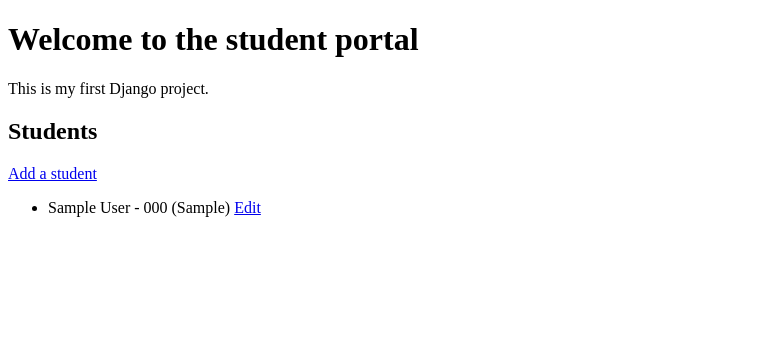
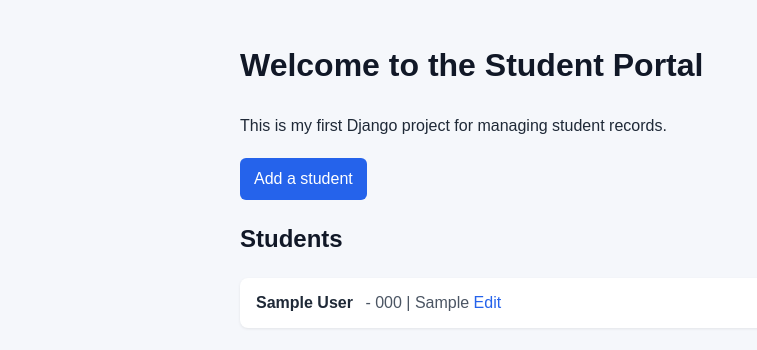
Before and after one commit to fiddel-cmd/Learn-django-with-Fiddel-, a Django app: page /students/ in a window 1280 px wide. Shown: the top 350 px of the page, without its empty margins (0-757 px from the left). Run offline with Django 5.2, Linux system fonts and the light colour scheme; tables that the repository leaves empty hold one stand-in row (values such as "Sample post").

Commit message:
Improve student portal templates and fix Django host settings

```diff
--- a/config/settings.py
+++ b/config/settings.py
@@ -28,7 +28,7 @@ DEBUG = True
 
 
 
-ALLOWED_HOSTS = []
+ALLOWED_HOSTS = ['localhost', '127.0.0.1', '0.0.0.0', '[::1]']
 
 
 # Application definition
--- a/student_portal/templates/home.html
+++ b/student_portal/templates/home.html
@@ -4,20 +4,73 @@
     <meta charset="UTF-8">
     <meta name="viewport" content="width=device-width, initial-scale=1.0">
     <title>Student Portal</title>
+    <style>
+        body {
+            font-family: Arial, sans-serif;
+            max-width: 800px;
+            margin: 40px auto;
+            padding: 0 20px;
+            line-height: 1.6;
+            background: #f5f7fb;
+            color: #1f2937;
+        }
+        h1, h2 {
+            color: #111827;
+        }
+        .actions {
+            margin: 20px 0;
+        }
+        a {
+            color: #2563eb;
+            text-decoration: none;
+        }
+        a:hover {
+            text-decoration: underline;
+        }
+        .student-list {
+            list-style: none;
+            padding: 0;
+        }
+        .student-list li {
+            background: white;
+            padding: 12px 16px;
+            margin-bottom: 10px;
+            border-radius: 8px;
+            box-shadow: 0 1px 3px rgba(0,0,0,0.08);
+        }
+        .student-meta {
+            display: inline-block;
+            margin-left: 8px;
+            color: #4b5563;
+        }
+        .btn {
+            display: inline-block;
+            background: #2563eb;
+            color: white;
+            padding: 8px 14px;
+            border-radius: 6px;
+        }
+        .btn:hover {
+            color: white;
+            text-decoration: none;
+        }
+    </style>
 </head>
 <body>
-    <h1>Welcome to the student portal</h1>
+    <h1>Welcome to the Student Portal</h1>
+    <p>This is my first Django project for managing student records.</p>
 
-    <p>This is my first Django project.</p>
+    <div class="actions">
+        <a class="btn" href="{% url 'student-create' %}">Add a student</a>
+    </div>
 
     <h2>Students</h2>
-    <p><a href="{% url 'student-create' %}">Add a student</a></p>
     {% if students %}
-        <ul>
+        <ul class="student-list">
             {% for student in students %}
                 <li>
-                    {{ student.name }} - {{ student.registration_number }}
-                    ({{ student.course }})
+                    <strong>{{ student.name }}</strong>
+                    <span class="student-meta">- {{ student.registration_number }} | {{ student.course }}</span>
                     <a href="{% url 'student-edit' student.pk %}">Edit</a>
                 </li>
             {% endfor %}
```
Also changed, not shown: OOPconcept/encapsulation.py (+14 -0 lines), student_portal/templates/student_form.html (+54 -4 lines).
